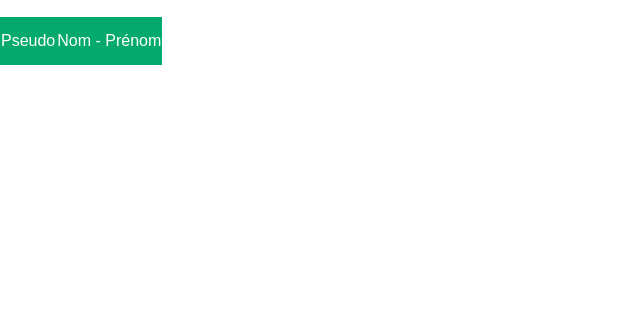
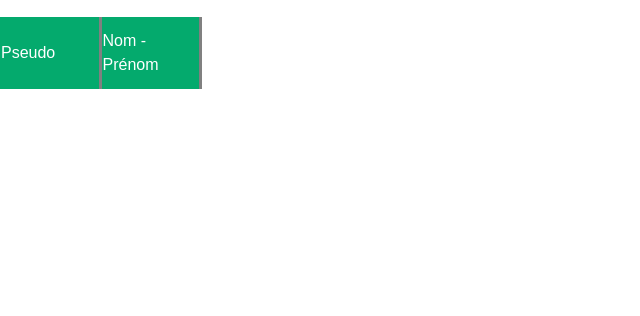
Before and after one commit to MrAsuKo/sortir, a Symfony app: template templates/sortie/afficher.html.twig in a window 1280 px wide. Shown: the part 484-800 px from the top of the page, without its empty margins (0-640 px from the left). Run offline with Twig, Linux system fonts and the light colour scheme; the template is opened without the code that fills it, so the values that code supplies are empty; some libraries are stand-ins or nearby versions.

Commit message:
scrooling table

```diff
--- a/public/css/style.css
+++ b/public/css/style.css
@@ -70,6 +70,7 @@ header{
 .ville_td {
     border: 1px solid #ddd;
     padding: 8px;
+    width: 200px;
 }
 
 .ville_tr:nth-child(even){background-color: #f2f2f2;}
@@ -82,9 +83,9 @@ header{
     text-align: left;
     background-color: #04AA6D;
     color: white;
+    border-right: solid grey;
+    width: 200px;
 }
-
-
 
 .campus_table {
     font-family: Arial, Helvetica, sans-serif;
@@ -94,6 +95,7 @@ header{
 .campus_td {
     border: 1px solid #ddd;
     padding: 8px;
+    width: 200px;
 }
 
 .campus_tr:nth-child(even){background-color: #f2f2f2;}
@@ -106,6 +108,8 @@ header{
     text-align: left;
     background-color: #04AA6D;
     color: white;
+    border-right: solid grey;
+    width: 200px;
 }
 
 .accueil_table {
@@ -147,3 +151,42 @@ display: flex}
 .form_accueil{
     height: 310px;
 }
+
+
+tbody, thead tr, tfoot { display: block; }
+
+tbody {
+    height: 200px;
+    overflow-y: scroll;
+}
+
+.profil_table {
+    font-family: Arial, Helvetica, sans-serif;
+    border-collapse: collapse;
+
+}
+
+.profil_td {
+    border: 1px solid #ddd;
+    padding: 8px;
+    width: 100px;
+}
+
+.profil_tr:nth-child(even){background-color: #f2f2f2;}
+
+.profil_tr:hover {background-color: #ddd;}
+
+.profil_td_head{
+    padding-top: 12px;
+    padding-bottom: 12px;
+    text-align: left;
+    background-color: #04AA6D;
+    color: white;
+    border-right: solid grey;
+    width: 100px;
+}
+
+.profil_tbody{
+    height: 150px;
+    overflow-y: scroll;
+}
--- a/templates/accueil/index.html.twig
+++ b/templates/accueil/index.html.twig
@@ -36,8 +36,8 @@
             <td class="campus_td_head">Actions</td>
         </tr>
         </thead>
+
         <tbody>
-
         {% for sortie in sorties %}
             <tr class="campus_tr">
                 <td class="campus_td">{{ sortie.nom }}</td>
@@ -49,7 +49,6 @@
                 <td class="campus_td"><a href="{{ path('profil_affichage', {'id' : sortie.organisateur.id }) }}">{{ sortie.organisateur }}</a></td>
                 <td class="campus_td">
                     <a href="{{ path('sortie_afficher', {'id': sortie.id}) }}">Afficher -
-
 
                         {% if  user in sortie.participant %}
                             {% if sortie.etat.libelle == 'Ouverte' or  sortie.etat.libelle == 'Clôturée'%}
@@ -63,12 +62,9 @@
                                 {% endif %}
                             {% endif %}
                         {% endif %}
-
-
                 </td>
             </tr>
         {% endfor %}
-
         </tbody>
 
     </table>
--- a/templates/campus/index.html.twig
+++ b/templates/campus/index.html.twig
@@ -24,8 +24,8 @@
         <tbody>
         {% for campus in campuss %}
             <tr class="campus_tr">
-                <td>{{ campus.nom }}</td>
-                <td><a href=""> Modifier</a> - <a href="{{ path('campus_supprimer',{'id': campus.id}) }}"> Supprimer</a>    </td>
+                <td class="campus_td">{{ campus.nom }}</td>
+                <td class="campus_td"><a href=""> Modifier</a> - <a href="{{ path('campus_supprimer',{'id': campus.id}) }}"> Supprimer</a>    </td>
             </tr>
         {% endfor %}
         </tbody>
--- a/templates/sortie/afficher.html.twig
+++ b/templates/sortie/afficher.html.twig
@@ -61,19 +61,19 @@
         </div>
     <div>
 
-        <table class="ville_table">
+        <table class="profil_table">
             <thead>
-            <tr class="ville_tr">
-                <td class="ville_td_head">Pseudo</td>
-                <td class="ville_td_head">Nom - Prénom</td>
+            <tr class="profil_tr">
+                <td class="profil_td_head">Pseudo</td>
+                <td class="profil_td_head">Nom - Prénom</td>
             </tr>
             </thead>
-            <tbody>
+            <tbody class=profil_tbody>
             {% for part in sortie.participant %}
             <p></p>
-                <tr class="ville_tr">
-                    <td class="ville_td"><a href="{{ path('profil_affichage', {'id' : part.id }) }}">{{ part.pseudo }}</a></td>
-                    <td class="ville_td">{{ part.nom }} {{ part.prenom }}</td>
+                <tr class="profil_tr">
+                    <td class="profil_td"><a href="{{ path('profil_affichage', {'id' : part.id }) }}">{{ part.pseudo }}</a></td>
+                    <td class="profil_td">{{ part.nom }} {{ part.prenom }}</td>
                 </tr>
             {% endfor %}
             </tbody>
```
